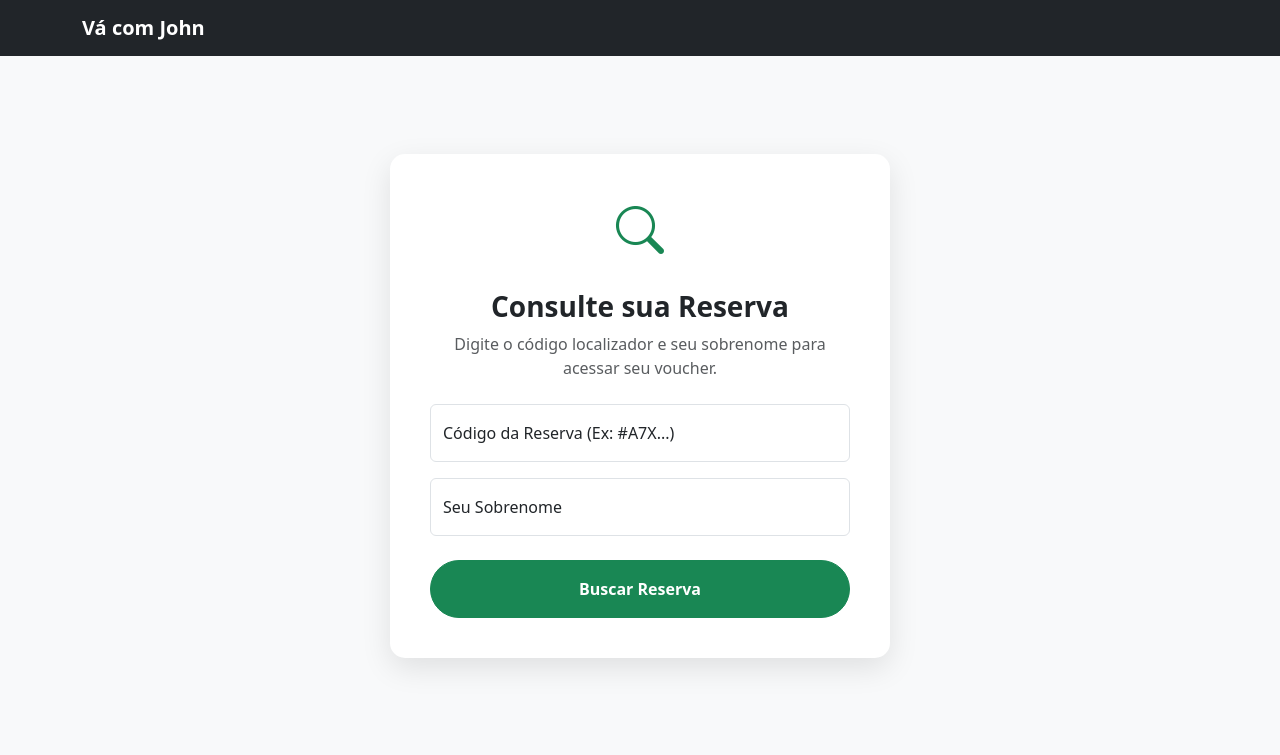
After one commit to johnvictoral/maceio_tour, a Django app: page /minha-reserva/ in a window 1280 px wide. The commit adds this page. Shown: the top 755 px of the page. Run offline with Django 5.2, Linux system fonts and the light colour scheme.

Commit message:
Nova area Minha Reserva no site publico

```diff
--- /dev/null
+++ b/core/templates/core/minha_reserva.html
@@ -0,0 +1,125 @@
+{% load static %}
+<!DOCTYPE html>
+<html lang="pt-br">
+<head>
+    <meta charset="UTF-8">
+    <meta name="viewport" content="width=device-width, initial-scale=1.0">
+    <title>Minha Reserva | Vá com John</title>
+    <link href="https://cdn.jsdelivr.net/npm/bootstrap@5.3.0/dist/css/bootstrap.min.css" rel="stylesheet">
+    <link rel="stylesheet" href="https://cdn.jsdelivr.net/npm/bootstrap-icons@1.10.0/font/bootstrap-icons.css">
+    <style>
+        body { background-color: #f8f9fa; }
+        .search-card { max-width: 500px; margin: 50px auto; border-radius: 15px; border: none; box-shadow: 0 10px 30px rgba(0,0,0,0.1); }
+        .result-card { max-width: 800px; margin: 50px auto; border-radius: 15px; border: none; box-shadow: 0 10px 30px rgba(0,0,0,0.1); }
+        .status-badge { padding: 8px 16px; border-radius: 50px; font-weight: bold; text-transform: uppercase; font-size: 0.8rem; }
+        .bg-gradient-primary { background: linear-gradient(45deg, #117864, #1ABC9C); color: white; }
+    </style>
+</head>
+<body>
+
+    <nav class="navbar navbar-expand-lg navbar-dark bg-dark">
+        <div class="container">
+            <a class="navbar-brand fw-bold" href="/">Vá com John</a>
+        </div>
+    </nav>
+
+    <div class="container py-5">
+
+        {% if not reserva %}
+        <div class="card search-card text-center p-4">
+            <div class="card-body">
+                <div class="mb-4 text-success">
+                    <i class="bi bi-search" style="font-size: 3rem;"></i>
+                </div>
+                <h3 class="fw-bold mb-2">Consulte sua Reserva</h3>
+                <p class="text-muted mb-4">Digite o código localizador e seu sobrenome para acessar seu voucher.</p>
+
+                {% if erro %}
+                    <div class="alert alert-danger">{{ erro }}</div>
+                {% endif %}
+
+                <form method="POST">
+                    {% csrf_token %}
+                    <div class="form-floating mb-3">
+                        <input type="text" name="codigo" class="form-control" id="codigo" placeholder="Ex: A7X92B" required>
+                        <label for="codigo">Código da Reserva (Ex: #A7X...)</label>
+                    </div>
+                    <div class="form-floating mb-4">
+                        <input type="text" name="sobrenome" class="form-control" id="sobrenome" placeholder="Sobrenome" required>
+                        <label for="sobrenome">Seu Sobrenome</label>
+                    </div>
+                    <button type="submit" class="btn btn-success w-100 py-3 fw-bold rounded-pill">
+                        Buscar Reserva
+                    </button>
+                </form>
+            </div>
+        </div>
+
+        {% else %}
+        <div class="card result-card overflow-hidden">
+            <div class="card-header bg-gradient-primary p-4 text-center">
+                <h5 class="mb-0 opacity-75">Reserva Encontrada</h5>
+                <h1 class="fw-bold mb-0">#{{ reserva.codigo }}</h1>
+            </div>
+            <div class="card-body p-4 p-md-5">
+                <div class="row align-items-center mb-5">
+                    <div class="col-md-8">
+                        <h4 class="fw-bold text-dark">{{ reserva.cliente.nome }} {{ reserva.cliente.sobrenome }}</h4>
+                        <p class="text-muted mb-0"><i class="bi bi-calendar-event me-2"></i>{{ reserva.data_agendamento|date:"d \d\e F \d\e Y" }}</p>
+                        <p class="text-muted"><i class="bi bi-clock me-2"></i>{{ reserva.data_agendamento|date:"H:i" }}</p>
+                    </div>
+                    <div class="col-md-4 text-md-end mt-3 mt-md-0">
+                        {% if reserva.status == 'pendente' %}
+                            <span class="status-badge bg-warning text-dark">Aguardando Confirmação</span>
+                        {% elif reserva.status == 'confirmado' %}
+                            <span class="status-badge bg-success text-white">Confirmada</span>
+                        {% elif reserva.status == 'concluido' %}
+                            <span class="status-badge bg-secondary text-white">Concluída</span>
+                        {% elif reserva.status == 'cancelado' %}
+                            <span class="status-badge bg-danger text-white">Cancelada</span>
+                        {% endif %}
+                    </div>
+                </div>
+
+                <div class="row g-4 mb-5">
+                    <div class="col-md-6">
+                        <div class="p-3 bg-light rounded-3 h-100">
+                            <small class="text-muted fw-bold text-uppercase d-block mb-2">Serviço</small>
+                            <h5 class="fw-bold mb-1">{{ reserva.get_tipo_display }}</h5>
+                            {% if reserva.tipo == 'passeio' %}
+                                <p class="mb-0 text-primary">{{ reserva.praia_destino.nome }}</p>
+                            {% else %}
+                                <p class="mb-0">{{ reserva.local_partida }} <i class="bi bi-arrow-right mx-1"></i> {{ reserva.local_chegada }}</p>
+                            {% endif %}
+                        </div>
+                    </div>
+                    <div class="col-md-6">
+                        <div class="p-3 bg-light rounded-3 h-100">
+                            <small class="text-muted fw-bold text-uppercase d-block mb-2">Passageiros</small>
+                            <h5 class="fw-bold mb-0">{{ reserva.numero_passageiros }} pessoas</h5>
+                        </div>
+                    </div>
+                </div>
+
+                <div class="d-grid gap-3 d-md-flex justify-content-center">
+                    <a href="{% url 'gerar_recibo_pdf' reserva_id=reserva.id %}" target="_blank" class="btn btn-outline-dark btn-lg px-4">
+                        <i class="bi bi-file-earmark-pdf me-2"></i> Baixar Voucher
+                    </a>
+
+                    <a href="https://wa.me/5582999325548?text=Olá, estou com dúvida sobre a reserva %23{{ reserva.codigo }}" target="_blank" class="btn btn-success btn-lg px-4">
+                        <i class="bi bi-whatsapp me-2"></i> Falar com Suporte
+                    </a>
+                </div>
+
+                <div class="text-center mt-4">
+                    <a href="{% url 'consultar_reserva' %}" class="text-muted text-decoration-none small">
+                        <i class="bi bi-arrow-left me-1"></i> Consultar outra reserva
+                    </a>
+                </div>
+            </div>
+        </div>
+        {% endif %}
+
+    </div>
+</body>
+</html>
--- a/core/urls.py
+++ b/core/urls.py
@@ -10,10 +10,13 @@ urlpatterns = [
     path('transfer/<slug:slug>/', views.detalhe_transfer_view, name='detalhe_transfer'),
 
     path('blog/', views.lista_de_posts, name='lista_de_posts'),
+    path('blog/<slug:slug>/', views.detalhe_post, name='detalhe_do_post'),
 
-    path('blog/<slug:slug>/', views.detalhe_post, name='detalhe_do_post'),
+    # --- ÁREA DE RESERVAS ---
     path('reservar/<int:praia_id>/', views.fazer_reserva_passeio, name='fazer_reserva_passeio'),
-    # ROTA NOVA (Adicione esta linha):
     path('transfer/reservar/<int:transfer_id>/', views.fazer_reserva_transfer, name='fazer_reserva_transfer'),
     path('confirmacao/', views.reserva_confirmada, name='reserva_confirmada'),
+
+    # --- NOVA ROTA: MINHA RESERVA ---
+    path('minha-reserva/', views.consultar_reserva, name='consultar_reserva'),
 ]
--- a/core/views.py
+++ b/core/views.py
@@ -3,6 +3,7 @@ from django.shortcuts import render, get_object_or_404,redirect
 from .models import ImagemCarrossel, Praia,Transfer,Depoimento,Post
 from .forms import ClientePublicoForm, ReservaPublicaForm
 from django.contrib import messages
+from .models import Reserva
 from django.conf import settings
 from .mares_data import DADOS_MARES_2026
 import os
@@ -236,3 +237,25 @@ def fazer_reserva_transfer(request, transfer_id):
 
 def reserva_confirmada(request):
     return render(request, 'core/confirmacao.html')
+
+def consultar_reserva(request):
+    reserva = None
+    erro = None
+
+    if request.method == 'POST':
+        codigo_busca = request.POST.get('codigo', '').strip().upper().replace('#', '')
+        sobrenome_busca = request.POST.get('sobrenome', '').strip()
+
+        if codigo_busca and sobrenome_busca:
+            try:
+                # Busca reserva que tenha esse código E esse sobrenome (segurança)
+                reserva = Reserva.objects.get(
+                    codigo=codigo_busca,
+                    cliente__sobrenome__iexact=sobrenome_busca
+                )
+            except Reserva.DoesNotExist:
+                erro = "Reserva não encontrada. Verifique o código e o sobrenome."
+        else:
+            erro = "Preencha todos os campos."
+
+    return render(request, 'core/minha_reserva.html', {'reserva': reserva, 'erro': erro})
```
Also changed, not shown: core/templates/base.html (+11 -3 lines).
